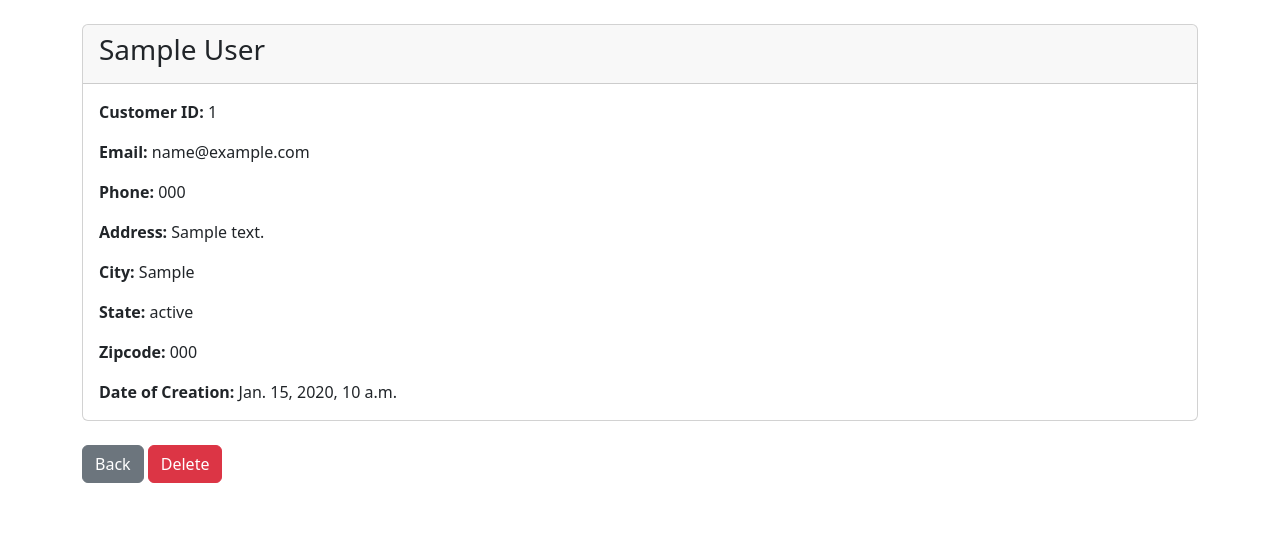
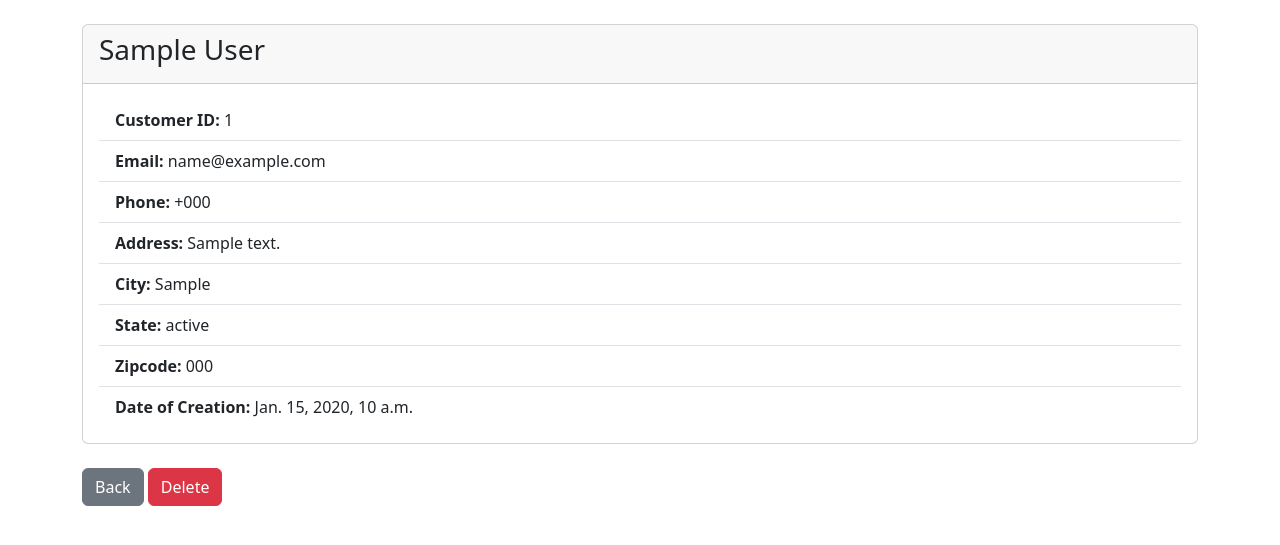
Before and after one commit to danndongi02/Django-CRM, a Django app: page /record/1 in a window 1280 px wide. Shown: the part 56-601 px from the top of the page. Run offline with Django 4.2, Linux system fonts and the light colour scheme; a user stored in the database is signed in; tables that the repository leaves empty hold one stand-in row (values such as "Sample post").

Commit message:
Updated layout

```diff
--- a/website/templates/record.html
+++ b/website/templates/record.html
@@ -5,22 +5,32 @@
     <h3>{{ customer_record.firstName }} {{ customer_record.lastName }}</h3>
   </div>
   <div class="card-body">
-    <p class="card-text">
-      <strong>Customer ID: </strong>{{ customer_record.id }}
-    </p>
-    <p class="card-text"><strong>Email: </strong>{{ customer_record.email }}</p>
-    <p class="card-text"><strong>Phone: </strong>{{ customer_record.phone }}</p>
-    <p class="card-text">
-      <strong>Address: </strong>{{ customer_record.address }}
-    </p>
-    <p class="card-text"><strong>City: </strong>{{ customer_record.city }}</p>
-    <p class="card-text"><strong>State: </strong>{{ customer_record.state }}</p>
-    <p class="card-text">
-      <strong>Zipcode: </strong>{{ customer_record.zipcode }}
-    </p>
-    <p class="card-text">
-      <strong> Date of Creation: </strong>{{ customer_record.dateOfCreation }}
-    </p>
+    <ul class="list-group list-group-flush">
+      <li class="list-group-item">
+        <strong>Customer ID: </strong>{{ customer_record.id }}
+      </li>
+      <li class="list-group-item">
+        <strong>Email: </strong>{{ customer_record.email }}
+      </li>
+      <li class="list-group-item">
+        <strong>Phone: </strong>+{{ customer_record.phone }}
+      </li>
+      <li class="list-group-item">
+        <strong>Address: </strong>{{ customer_record.address }}
+      </li>
+      <li class="list-group-item">
+        <strong>City: </strong>{{ customer_record.city }}
+      </li>
+      <li class="list-group-item">
+        <strong>State: </strong>{{ customer_record.state }}
+      </li>
+      <li class="list-group-item">
+        <strong>Zipcode: </strong>{{ customer_record.zipcode }}
+      </li>
+      <li class="list-group-item">
+        <strong> Date of Creation: </strong>{{ customer_record.dateOfCreation }}
+      </li>
+    </ul>
   </div>
 </div>
 
```
